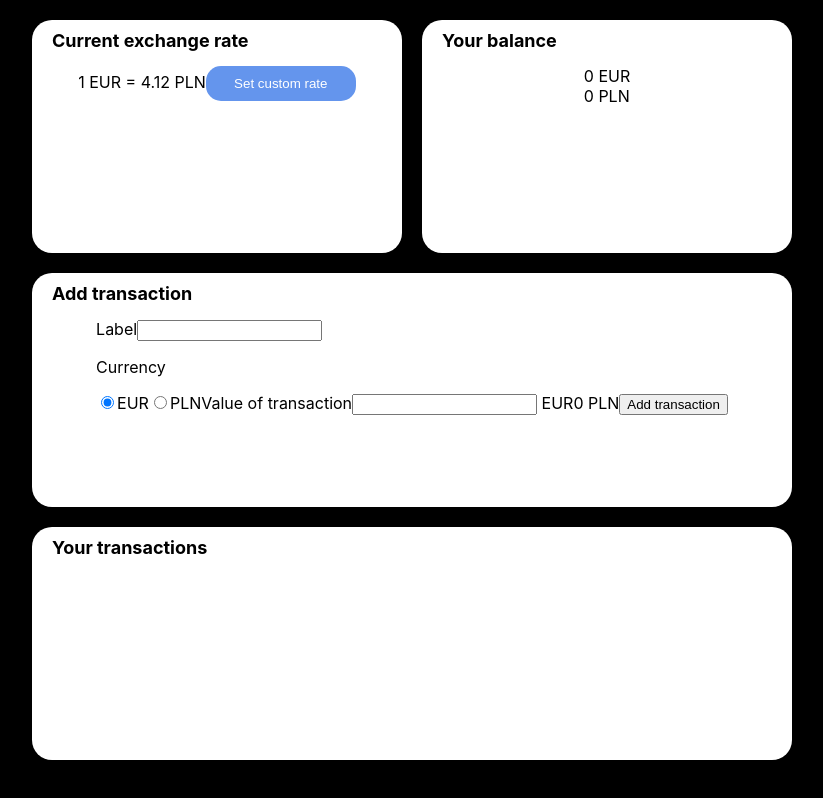
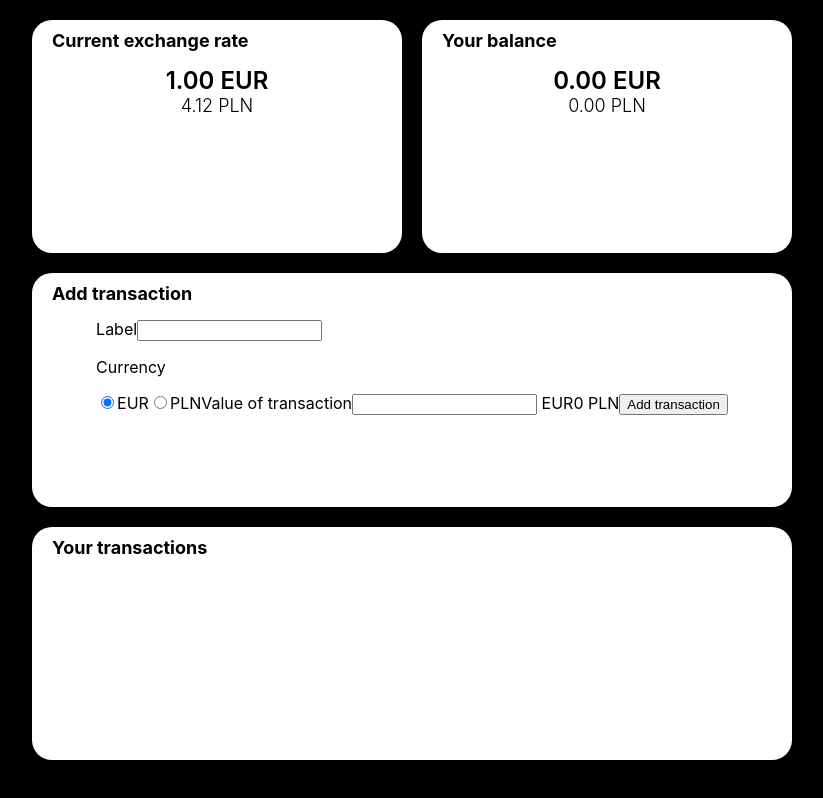
Before and after one commit to DamianStyczen/transactions, a React (Create React App) app: page / in a window 1280 px wide. Shown: the whole page, without its empty margins (228-1051 px from the left). Built offline with nearby package versions, Linux system fonts and the light colour scheme.

Commit message:
Implement NumberViewer into components

```diff
--- a/src/components/exchange-rate/exchange-rate.component.js
+++ b/src/components/exchange-rate/exchange-rate.component.js
@@ -1,11 +1,15 @@
 import React from 'react';
 import Button from '../button';
+import NumberViewer from '../number-viewer';
 
 const ExchangeRate = ({ exchangeRate }) => {
+  const initialNumber = {
+    value: 1,
+    currency: 'EUR'
+  }
   return (
     <div>
-      <span> 1 EUR = {exchangeRate} PLN</span>
-      <Button>Set custom rate</Button>
+      <NumberViewer number={initialNumber} convert />
     </div>
   );
 }
--- a/src/components/number-viewer/number-viewer.component.js
+++ b/src/components/number-viewer/number-viewer.component.js
@@ -1,4 +1,5 @@
 import React from 'react';
+import { MainNumber, ConvertedNumber } from './number-viewer.style'
 import convertValue from '../../utils/converter';
 
 const NumberViewer = ({ number, convert, exchangeRate }) => {
@@ -9,9 +10,12 @@ const NumberViewer = ({ number, convert, exchangeRate }) => {
 
     return (
         <div>
-            {value} {currency}
-            <br />
-            {convertedNumber.value} {convertedNumber.currency}
+            <MainNumber>
+                {value.toFixed(2)} {currency}
+            </MainNumber>
+            <ConvertedNumber>
+                {convertedNumber.value.toFixed(2)} {convertedNumber.currency}
+            </ConvertedNumber>
         </div>
     )
 }
--- /dev/null
+++ b/src/components/number-viewer/number-viewer.style.js
@@ -0,0 +1,13 @@
+import styled from 'styled-components';
+
+export const MainNumber = styled.div`
+    font-size: 24px;
+    font-weight: 600;
+    text-align: center;
+`;
+
+export const ConvertedNumber = styled.div`
+    font-size: 18px;
+    font-weight: 300;
+    text-align: center;
+`;
--- a/src/components/transaction/transaction.component.js
+++ b/src/components/transaction/transaction.component.js
@@ -1,12 +1,11 @@
 import React from 'react';
+import NumberViewer from '../number-viewer';
 
 const Transaction = ({ id, value, label, currency }) => {
-  const sign = value < 0 ? '-' : '+';
-
-    return (
+  return (
     <div>
-        <h3>{ label }</h3>
-        <p>{ sign } { Math.abs(value) } { currency }</p>
+      <h3>{label}</h3>
+      <NumberViewer number={{ value, currency }} convert />
     </div>
   );
 }
```
